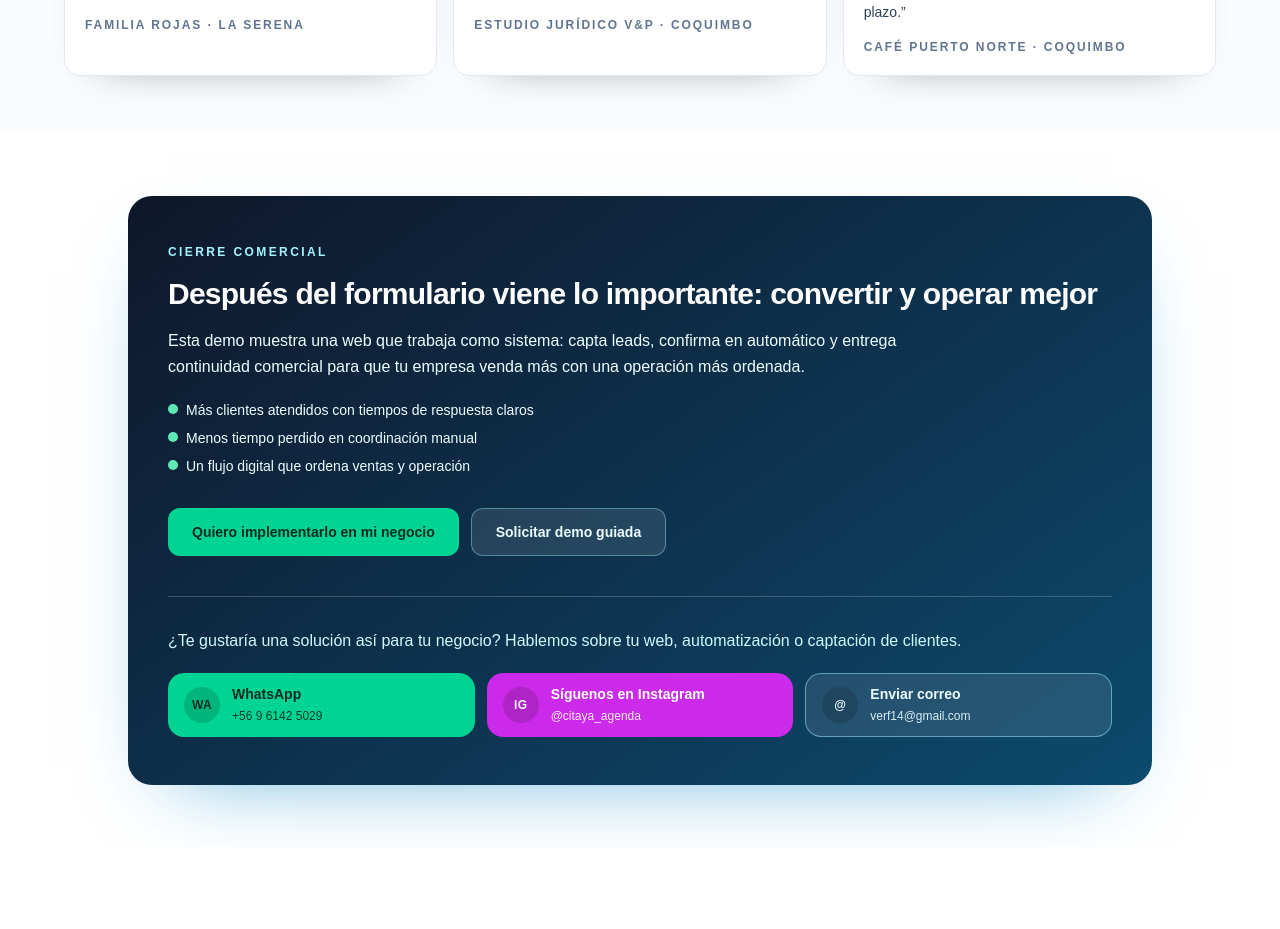
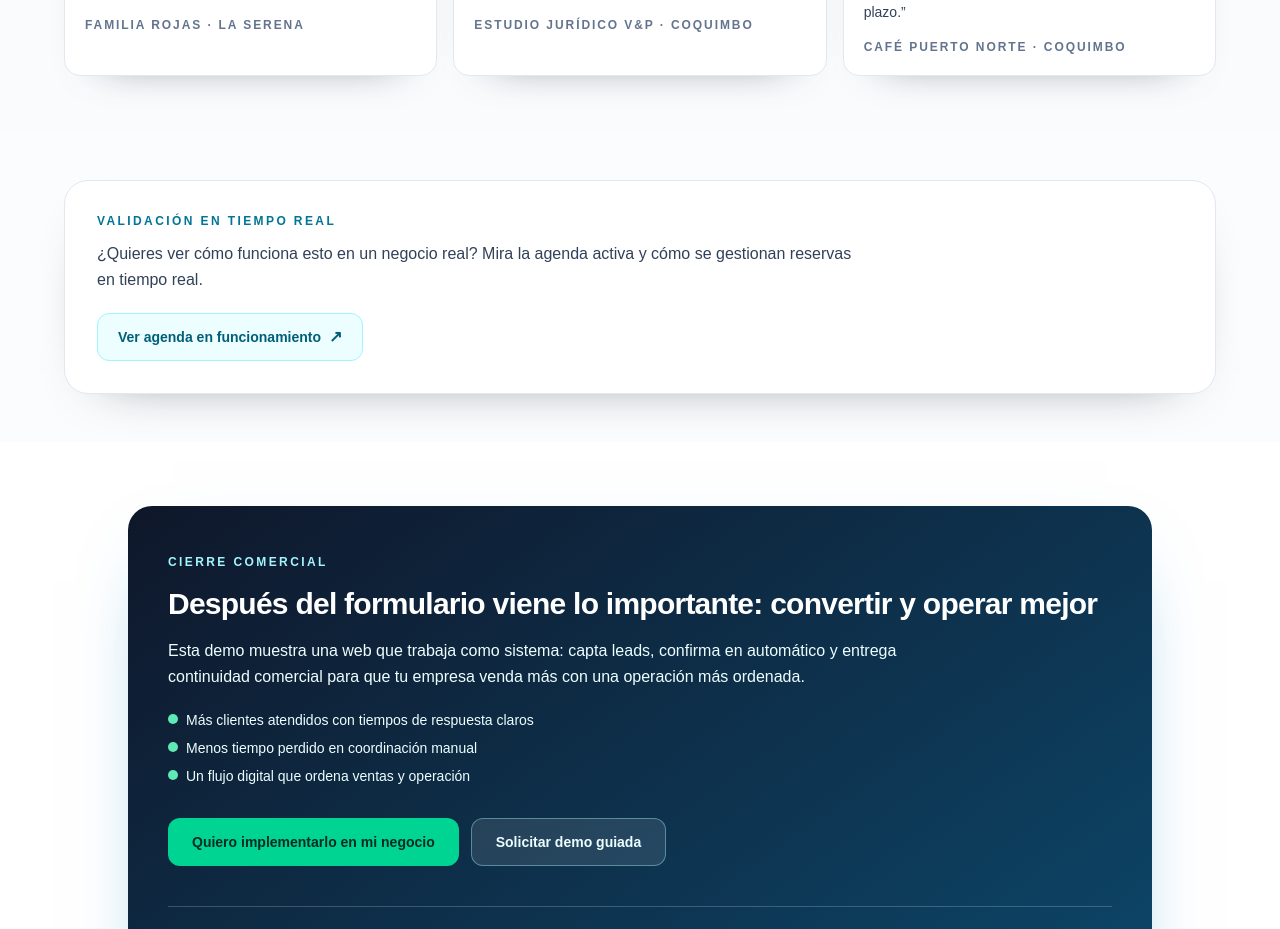
Before and after one commit to verf2390/citaya-agendas, a Next.js app: page /servicios-demo in a window 1280 px wide. Shown: the part 4660-5589 px from the top of the page. Before the commit the page ends 5509 px from the top, so only its background shows below. Built offline with nearby package versions, Linux system fonts and the light colour scheme.

Commit message:
Add live agenda demo CTA section to servicios demo

```diff
--- /dev/null
+++ b/app/servicios-demo/components/live-agenda-demo-section.tsx
@@ -0,0 +1,27 @@
+import Link from "next/link";
+
+export function LiveAgendaDemoSection() {
+  return (
+    <section className="bg-slate-50/60 px-4 py-10 sm:px-6 sm:py-12 lg:px-10">
+      <div className="mx-auto max-w-6xl rounded-3xl border border-slate-200 bg-white p-6 shadow-[0_20px_55px_-42px_rgba(15,23,42,0.7)] sm:p-8">
+        <p className="text-xs font-semibold uppercase tracking-[0.2em] text-cyan-700">Validación en tiempo real</p>
+        <p className="mt-3 max-w-3xl text-sm font-medium leading-relaxed text-slate-700 sm:text-base">
+          ¿Quieres ver cómo funciona esto en un negocio real? Mira la agenda activa y cómo se gestionan reservas en
+          tiempo real.
+        </p>
+
+        <div className="mt-5">
+          <Link
+            href="https://demo.citaya.online/"
+            target="_blank"
+            rel="noreferrer"
+            className="inline-flex min-h-12 items-center justify-center gap-2 rounded-xl border border-cyan-200 bg-cyan-50 px-5 py-3 text-sm font-semibold text-cyan-800 transition-all duration-200 hover:-translate-y-0.5 hover:border-cyan-300 hover:bg-cyan-100"
+          >
+            Ver agenda en funcionamiento
+            <span aria-hidden className="text-base leading-none">↗</span>
+          </Link>
+        </div>
+      </div>
+    </section>
+  );
+}
--- a/app/servicios-demo/page.tsx
+++ b/app/servicios-demo/page.tsx
@@ -4,6 +4,7 @@ import { FinalCtaSection } from "./components/final-cta-section";
 import { HeroSection } from "./components/hero-section";
 import { HowItWorksSection } from "./components/how-it-works-section";
 import { LeadCaptureSection } from "./components/lead-capture-section";
+import { LiveAgendaDemoSection } from "./components/live-agenda-demo-section";
 import { ServicesSection } from "./components/services-section";
 import { SocialProofSection } from "./components/social-proof-section";
 import { TrustIndicatorsSection } from "./components/trust-indicators-section";
@@ -20,6 +21,7 @@ export default function ServiciosDemoPage() {
       <LeadCaptureSection />
       <AutomationFlowSection />
       <SocialProofSection />
+      <LiveAgendaDemoSection />
       <FinalCtaSection />
       <WhatsAppFloatingButton />
     </main>
```
